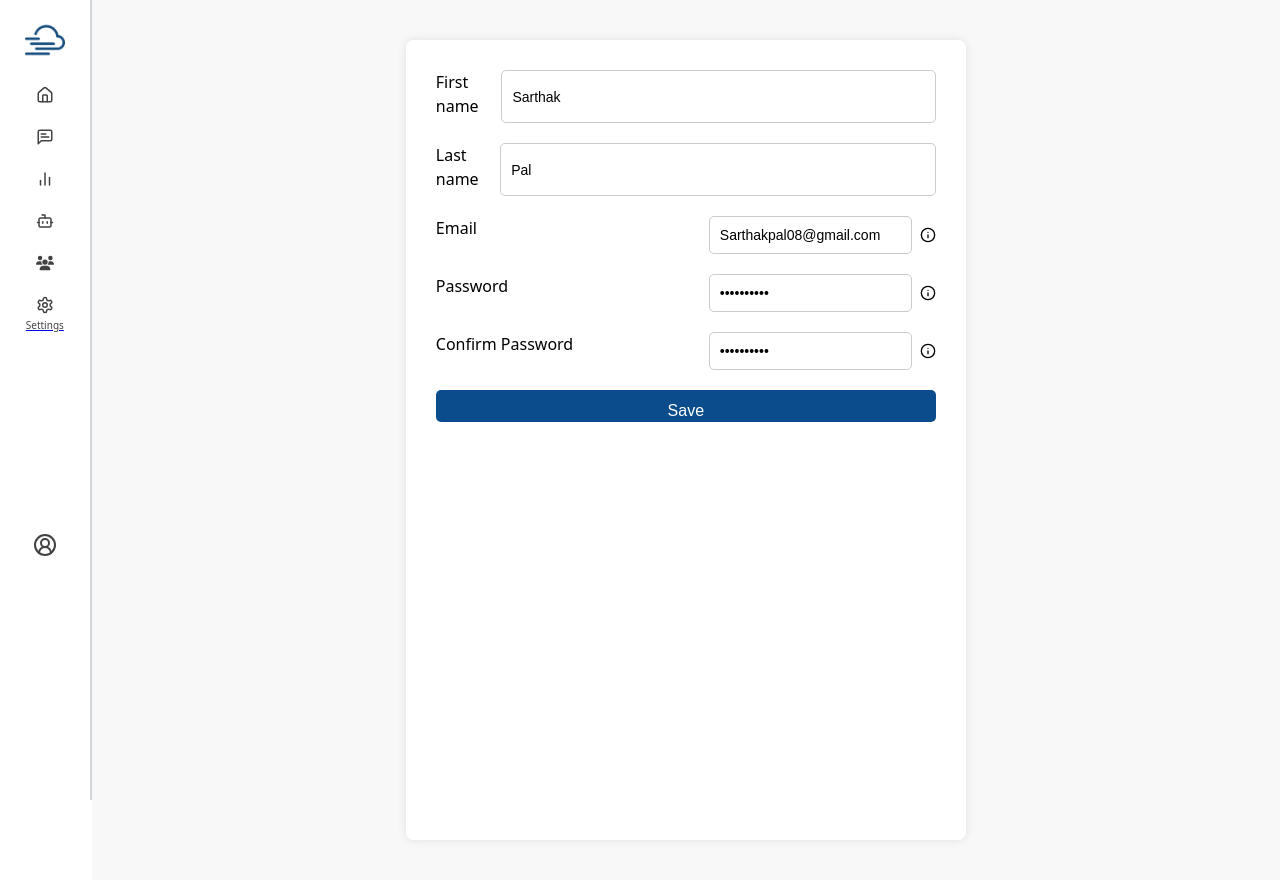
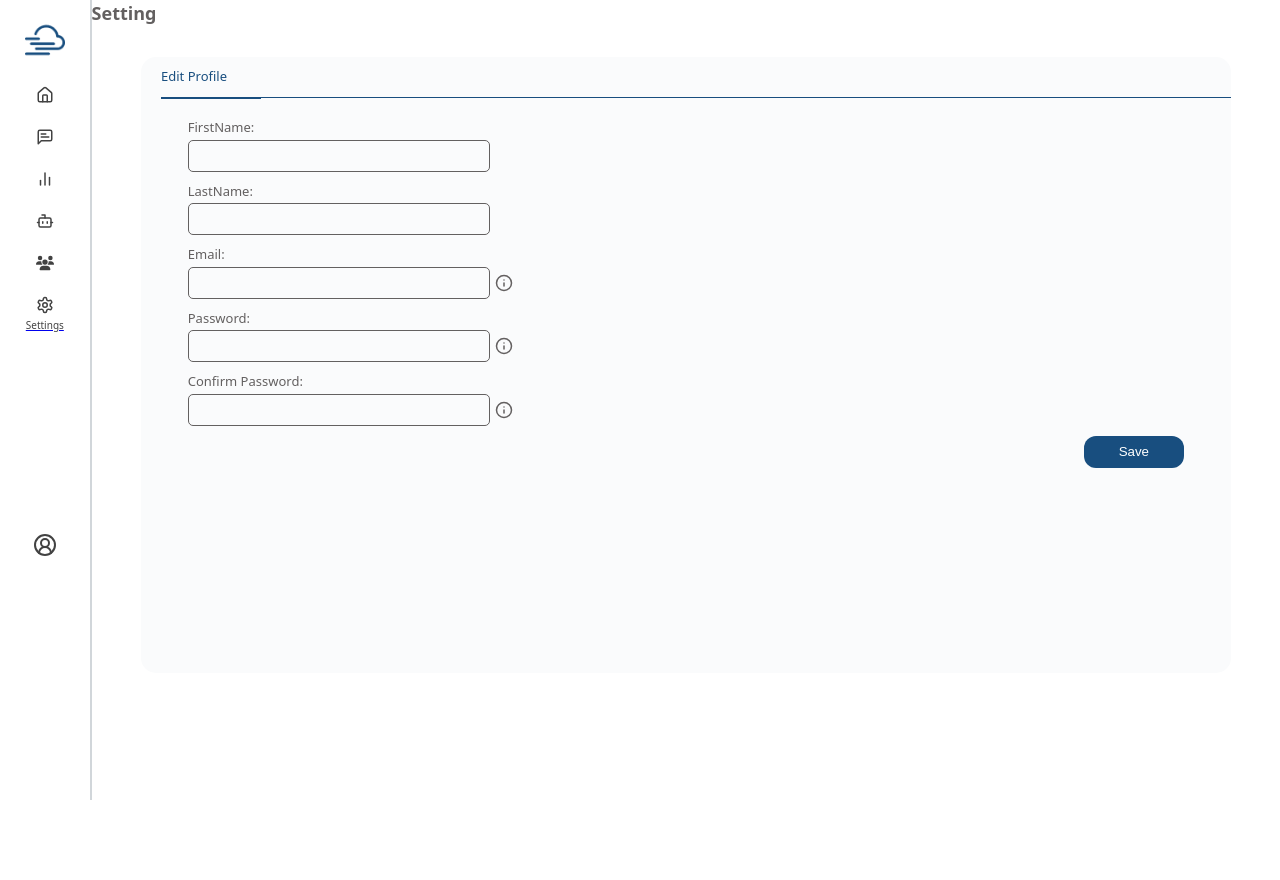
Before and after one commit to rushour21/QueryFlow, a React (Vite) app in the folder client/: page /dashboard/settings in a window 1280 px wide. After the commit the page ends 800 px from the top, so only its background shows below. Built offline with nearby package versions, Linux system fonts and the light colour scheme; no server answers.

Commit message:
userdetails

```diff
--- a/client/src/component/settings.jsx
+++ b/client/src/component/settings.jsx
@@ -1,4 +1,4 @@
-import React, { useState } from 'react';
+import React, { useEffect, useState } from 'react';
 import { Info } from 'lucide-react';
 import '../styles/setting.css';
 
@@ -6,73 +6,58 @@ const UserForm = () => {
   const [emailTooltip, setEmailTooltip] = useState(false);
   const [passwordTooltip, setPasswordTooltip] = useState(false);
   const [confirmTooltip, setConfirmTooltip] = useState(false);
+  const [userdetails, setUserDetails] = useState({
+    firstname: '',
+    lastname: '',
+    email: '',
+    password: '',
+    confirmPassword: ''
+  });
+
 
   return (
-    <div className="form-container">
-      <form className="user-form">
-        <div className="form-group">
-          <label>First name</label>
-          <input type="text" defaultValue="Sarthak" />
+    <div className="setting-sec">
+      <p >Setting</p>
+      <div className='setting-cont'>
+        <div className='bar-1'>
+          <p className='pt'>Edit Profile</p>
         </div>
-
-        <div className="form-group">
-          <label>Last name</label>
-          <input type="text" defaultValue="Pal" />
-        </div>
-
-        <div className="form-group info-group">
-          <label>Email</label>
-          <div className="input-with-icon">
-            <input type="email" defaultValue="Sarthakpal08@gmail.com" />
-            <div
-              className="info-icon"
-              onMouseEnter={() => setEmailTooltip(true)}
-              onMouseLeave={() => setEmailTooltip(false)}
-            >
-              <Info size={16} />
-              {emailTooltip && (
-                <div className="tooltip">User will logged out immediately</div>
-              )}
+        <form action="" className='form-container'>
+          <div className='input-container1'>
+            <label  htmlFor="firstname">FirstName:</label>
+            <div><input className='inpt' type="text" id="firstname" name="firstname" /></div>
+          </div>
+          <div className='input-container1'>
+            <label  htmlFor="lastname">LastName:</label>
+            <div><input className='inpt' type="text" id="lastname" name="lastname" /></div>
+          </div>
+          <div className='input-container1'>
+            <label htmlFor="email">Email:</label>
+            <div className='info-1'>
+              <input className='inpt' type="email" id="email" name="email" />
+              <div onMouseEnter={() => setEmailTooltip(true)} onMouseLeave={() => setEmailTooltip(false)}><Info size={18}/></div>
+              {emailTooltip && <p className='tooltip'>User will logged out immediately</p>}
+              </div>
+          </div>
+          <div className='input-container1'>
+            <label htmlFor="password">Password:</label>
+            <div className='info-1'>
+              <input className='inpt' type="password" id="password" name="password" />
+              <div onMouseEnter={() => setPasswordTooltip(true)} onMouseLeave={() => setPasswordTooltip(false)}><Info size={18}/></div>
+              {passwordTooltip && <p className='tooltip'>User will logged out immediately</p>}
             </div>
           </div>
-        </div>
-
-        <div className="form-group info-group">
-          <label>Password</label>
-          <div className="input-with-icon">
-            <input type="password" defaultValue="**********" />
-            <div
-              className="info-icon"
-              onMouseEnter={() => setPasswordTooltip(true)}
-              onMouseLeave={() => setPasswordTooltip(false)}
-            >
-              <Info size={16} />
-              {passwordTooltip && (
-                <div className="tooltip">User will logged out immediately</div>
-              )}
+          <div className='input-container1'>
+            <label  htmlFor="confirm-password">Confirm Password:</label>
+            <div className='info-1'>
+              <input className='inpt' type="password" id="confirm-password" name="confirm-password" />
+              <div onMouseEnter={() => setConfirmTooltip(true)} onMouseLeave={() => setConfirmTooltip(false)}><Info size={18}/></div>
+              {confirmTooltip && <p className='tooltip'>User will logged out immediately</p>}
             </div>
           </div>
-        </div>
-
-        <div className="form-group info-group">
-          <label>Confirm Password</label>
-          <div className="input-with-icon">
-            <input type="password" defaultValue="**********" />
-            <div
-              className="info-icon"
-              onMouseEnter={() => setConfirmTooltip(true)}
-              onMouseLeave={() => setConfirmTooltip(false)}
-            >
-              <Info size={16} />
-              {confirmTooltip && (
-                <div className="tooltip">User will logged out immediately</div>
-              )}
-            </div>
-          </div>
-        </div>
-
-        <button type="submit" className="save-button">Save</button>
-      </form>
+          <button type="submit" className="save-button">Save</button>
+        </form>
+      </div>
     </div>
   );
 };
--- a/client/src/styles/setting.css
+++ b/client/src/styles/setting.css
@@ -1,74 +1,80 @@
-.form-container {
+.setting-sec{
+  width: 100%;
+  height: 100vh;
+}
+.setting-sec >p{
+  font-size: 18px;
+  font-weight: 600;
+  color: #636060;
+}
+.setting-cont{
+  width: 90%;
+  background-color: #FAFBFC;
+  height: 77%;
+  margin: 30px auto;
+  border-radius: 15px;
+  padding-left: 20px;
+  font-size: 13px;
+}
+.bar-1{
+  width: 100%;
+  height: 30px;
+  border-bottom: 1px solid #184E7F;
+  padding-top: 10px;
+}
+.pt{
+  color: #184E7F;
+  border-bottom: #184E7F solid 2px;
+  width: 100px;
+  height: 30px;
+}
+.form-container{
+  width: 95%;
+  margin: 20px auto;
   display: flex;
-    justify-content: center;
-    padding: 40px;
-    background-color: #f8f8f8;
-    min-height: 100vh;
+  flex-direction: column;
+  gap: 10px;
 }
+.input-container1{
+  display: flex;
+  flex-direction: column;
+  gap: 2px;
+  color: #636060;
 
-  .user-form {
-    background-color: white;
-    padding: 30px;
-    border-radius: 8px;
-    width: 100%;
-    max-width: 500px;
-    box-shadow: 0 0 10px rgba(0, 0, 0, 0.1);
 }
-
-  .form-group {
-    margin-bottom: 20px;
+.inpt{
+  width: 300px;
+  height: 30px;
+  background-color: transparent;
+  border: 1px solid #636060;
+  border-radius: 5px;
 }
-
-  label {
-    display: block;
-    font-weight: 500;
-    margin-bottom: 5px;
+input:focus {
+  outline: none;
+  box-shadow: none;
+  border-color: #636060; /* optional: same as normal border */
 }
-
-  input {
-    width: 100%;
-    padding: 10px;
-    border: 1px solid #cccccc;
-    border-radius: 5px;
-    font-size: 14px;
-  }
-
-  .input-with-icon {
-    position: relative;
+.info-1{
   display: flex;
+  gap: 5px;
+  justify-content: start;
   align-items: center;
 }
-
-  .info-icon {
-    margin-left: 8px;
-    cursor: pointer;
-    position: relative;
+.tooltip{
+  width: 200px;
+  height: 23px;
+  background-color: white;
+  color: #636060;
+  font-size: 12px;
+  box-shadow: 0 10px 30px rgba(0, 0, 0, 0.5);
+  text-align: center;
+  border-radius: 7px;
 }
-
-  .tooltip {
-    position: absolute;
-    bottom: -30px;
-    left: -20px;
-    background-color: white;
-    padding: 6px 10px;
-    border-radius: 5px;
-    box-shadow: 0px 3px 8px rgba(0, 0, 0, 0.2);
-    font-size: 12px;
-    white-space: nowrap;
-    z-index: 10;
+.save-button{
+  background-color: #184E7F;
+  color: white;
+  border-radius: 12px;
+  margin-left: auto;
+  margin-right: 20px;
+  width: 100px;
 }
-
-  .save-button {
-    width: 100%;
-    padding: 12px;
-    background-color: #0b4c8c;
-    color: white;
-    border: none;
-    border-radius: 5px;
-    font-size: 16px;
-    cursor: pointer;
-  }
-
-  .save-button:hover {
-    background-color: #093e70;
-  }
```
Also changed, not shown: 1 other file (tests, documents, lock files or other folders). Lines whose indentation alone changed are shown as unchanged.
